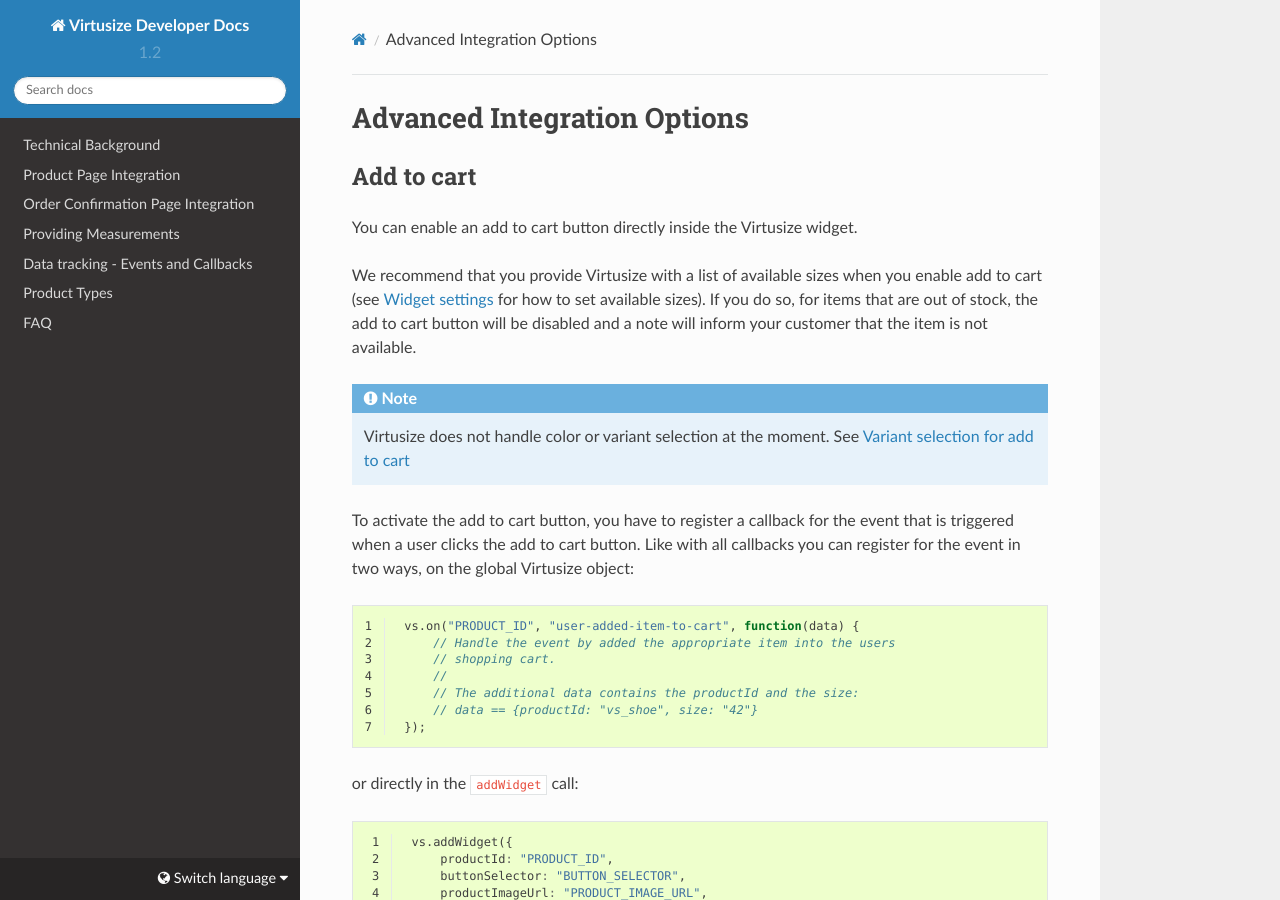
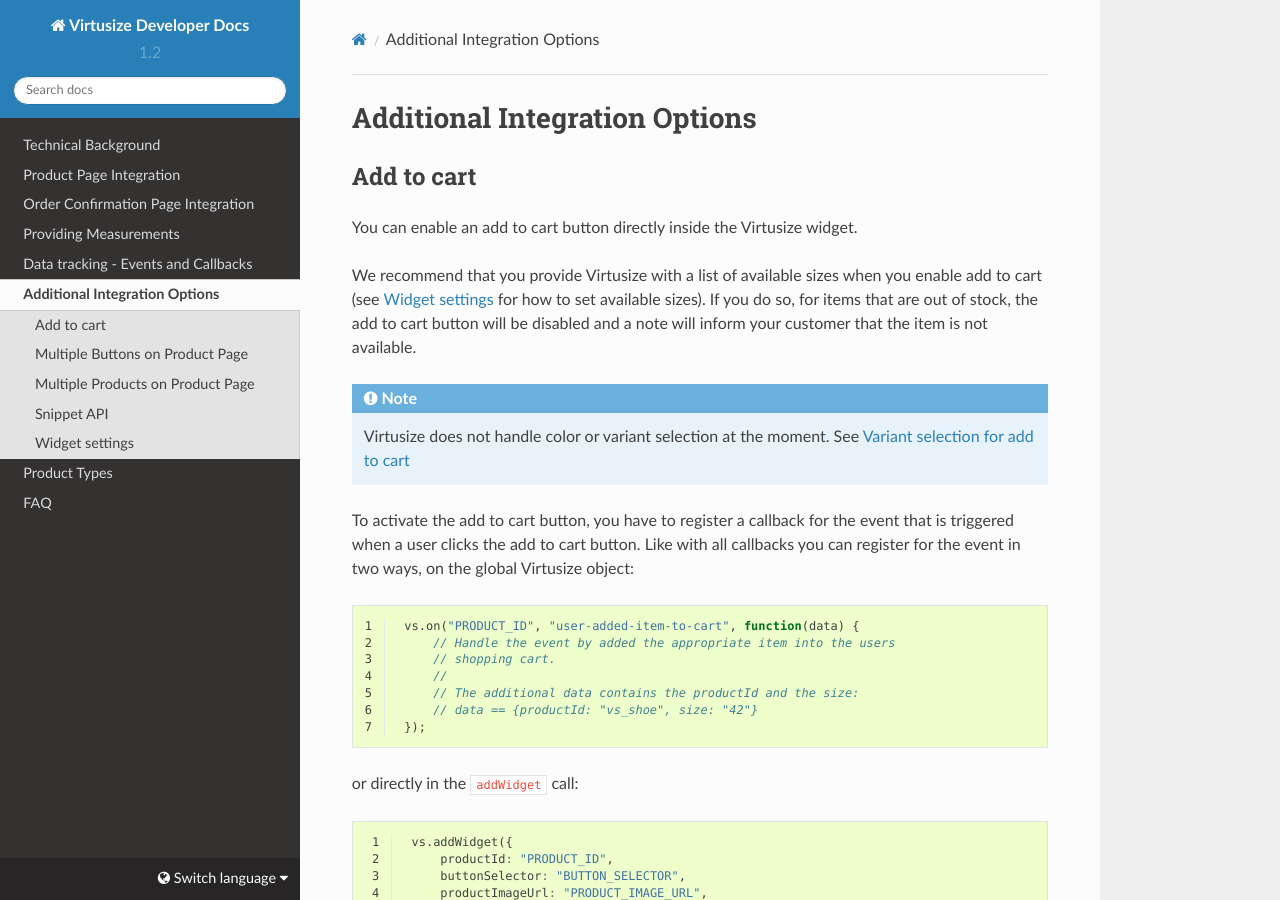
Before and after one commit to virtusize/virtusize.github.io, a Sphinx documentation site: the page built from source/additional-integration-options/index.rst, in a window 1280 px wide and 900 px high. Built offline with Sphinx 7.4.7 and the Read the Docs theme 2.0.0, drawn with Linux system fonts in a browser that asks for light colours; pages that are not in the unit, such as notebooks, are missing from menus.

Commit message:
Refactor: Renamed advanced section

```diff
--- a/source/advanced-integration-options/index.rst
+++ b/source/additional-integration-options/index.rst
@@ -1,7 +1,7 @@
-.. _label-advanced-integration-options:
+.. _label-additional-integration-options:
 
-Advanced Integration Options
-============================
+Additional Integration Options
+==============================
 
 .. _label-add-to-cart:
 
```
